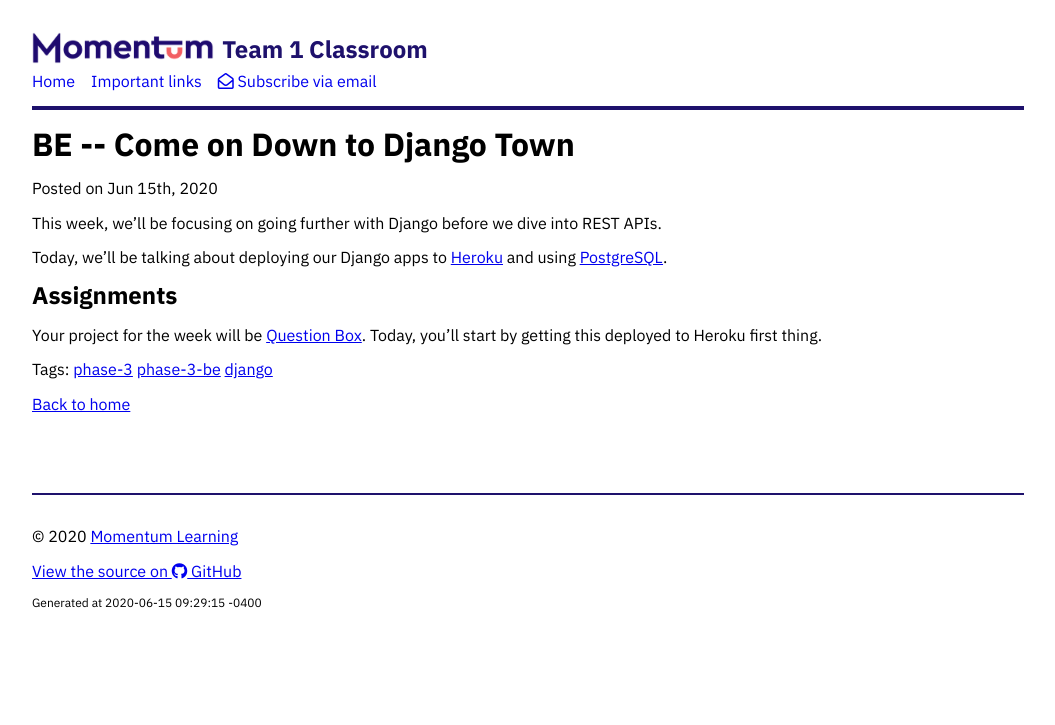
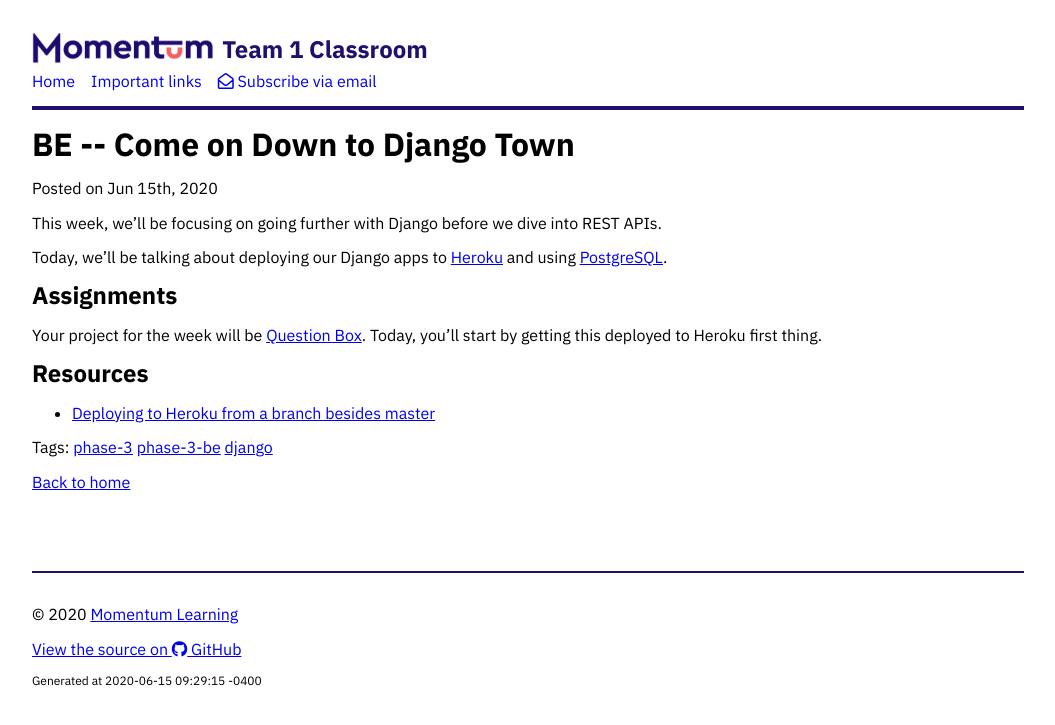
Before and after one commit to Momentum-Morehouse-2/Momentum-Morehouse-2.github.io, a Jekyll site: the page built from _posts/2020-06-15-be-django-town.md, in a window 1280 px wide. Shown: the top 725 px of the page, without its empty margins (112-1167 px from the left). Built offline with Jekyll 4.4.1, drawn with Linux system fonts in a browser that asks for light colours; nearby versions of some CDN libraries.

Commit message:
Update resources

```diff
--- a/_posts/2020-06-15-be-django-town.md
+++ b/_posts/2020-06-15-be-django-town.md
@@ -11,3 +11,7 @@ Today, we'll be talking about deploying our Django apps to [Heroku](https://www.
 ## Assignments
 
 Your project for the week will be [Question Box](https://classroom.github.com/a/CrPyVt7o). Today, you'll start by getting this deployed to Heroku first thing.
+
+## Resources
+
+- [Deploying to Heroku from a branch besides master](https://devcenter.heroku.com/articles/git#deploying-from-a-branch-besides-master)
```
